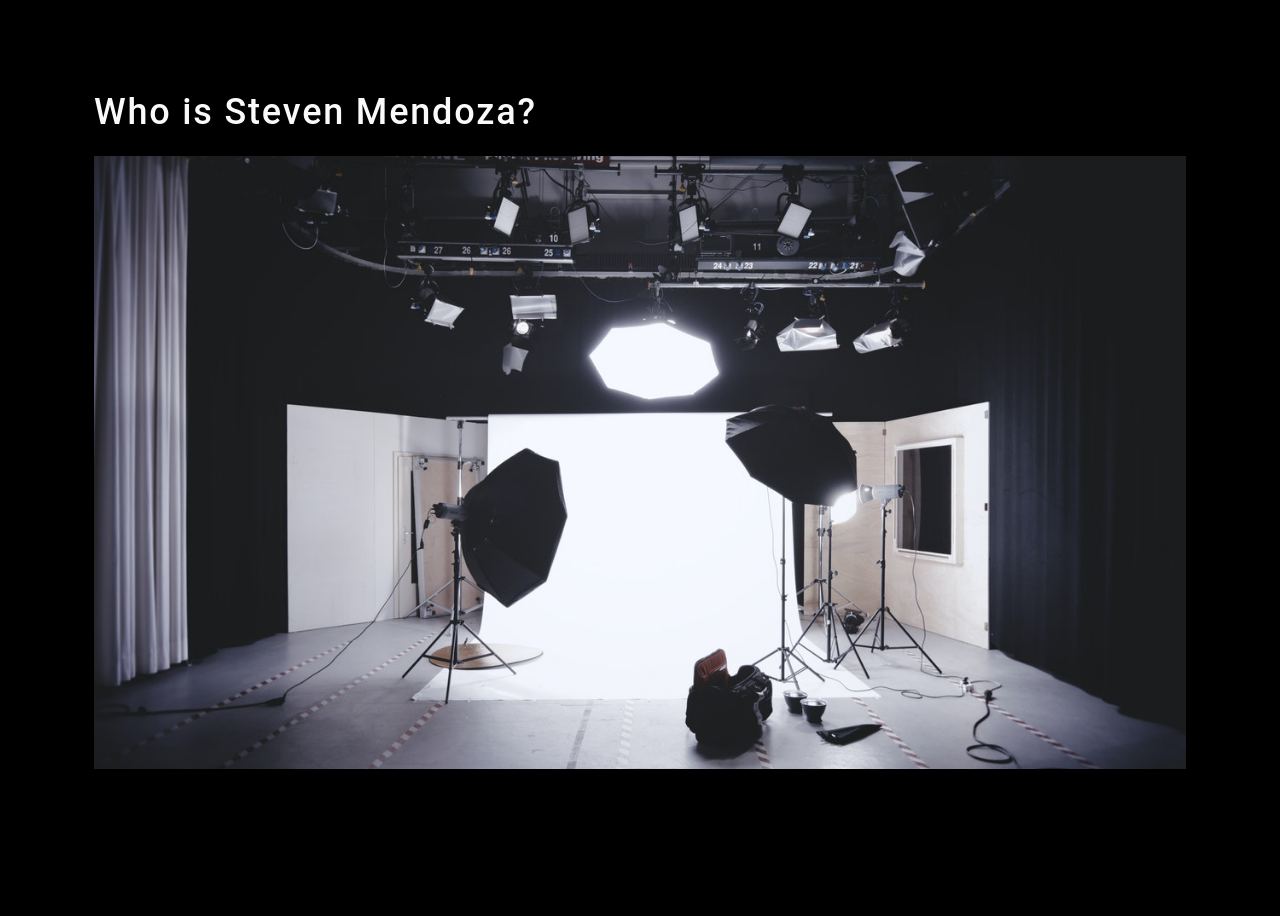
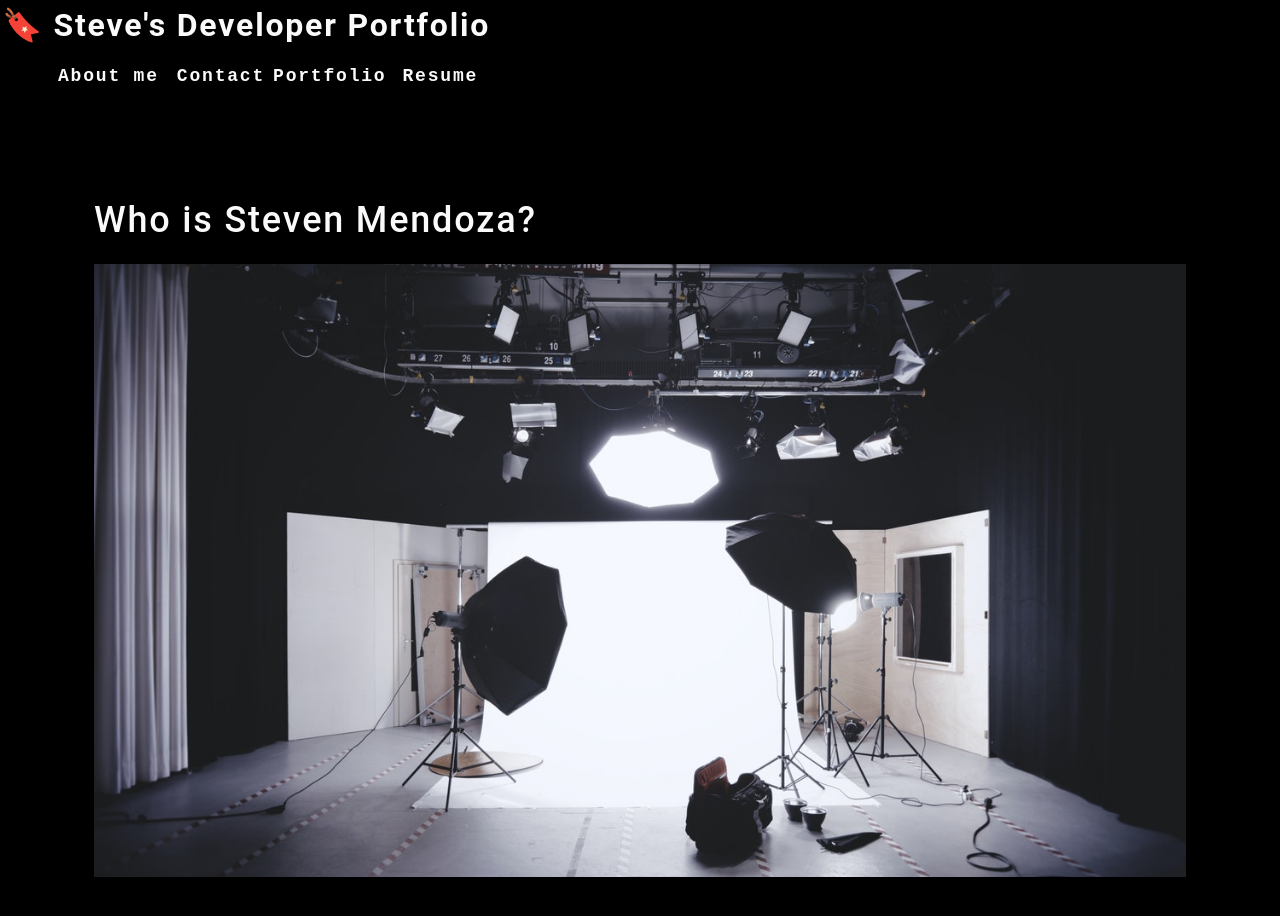
Before and after one commit to smendoza94/dev-portfolio-react, a React (Create React App) app: page / in a window 1280 px wide. Shown: the top 916 px of the page. Before the commit the page ends 883 px from the top, so only its background shows below. Built offline with nearby package versions, Linux system fonts and the light colour scheme.

Commit message:
added nav bar, renders nav tabs through .map

```diff
--- a/src/App.js
+++ b/src/App.js
@@ -1,9 +1,11 @@
 import "./App.css";
 import About from "./components/About";
+import Nav from "./components/Nav";
 
 function App() {
   return (
     <div>
+      <Nav></Nav>
       <main>
         <About></About>
       </main>
--- /dev/null
+++ b/src/components/Nav/index.js
@@ -0,0 +1,54 @@
+import React from "react";
+
+function Nav() {
+  const categories = [
+    {
+      name: "Portfolio",
+      description:
+        "Displays titled images of the developer’s applications with links to both the deployed applications and the corresponding GitHub repository.",
+    },
+    {
+      name: "Resume",
+      description:
+        "Provides a link to a downloadable resume and a list of the developer’s proficiencies.",
+    },
+  ];
+  // event listener "onClick" run categorySelected function that...
+  function categorySelected(name) {
+    console.log(`${name} clicked!`);
+  }
+  // returns the completed nav component to DOM
+  return (
+    <header>
+      <h2>
+        <a href="/">
+          <span role="img" aria-label="camera">
+            {" "}
+            🔖
+          </span>{" "}
+          Steve's Developer Portfolio
+        </a>
+      </h2>
+      <nav>
+        <ul className="flex-row">
+          <li className="mx-2">
+            <a href="#about">About me</a>
+          </li>
+          <li>
+            <span>Contact</span>
+          </li>
+          {/* loads the categories listed in the navigation bar */}
+          {categories.map((category) => (
+            <li className="mx-1" key={category.name}>
+              <span onClick={() => categorySelected(category.name)}>
+                {category.name}
+              </span>
+            </li>
+          ))}
+        </ul>
+      </nav>
+    </header>
+  );
+}
+
+export default Nav;
--- a/src/index.css
+++ b/src/index.css
@@ -1,4 +1,3 @@
-
 main {
   margin: 0 auto;
   max-width: 90%;
@@ -6,8 +5,8 @@ main {
 }
 :root {
   --primary: #8c54ff;
-  --secondary: #F3A847;
-  --tertiary: #B12704;
+  --secondary: #f3a847;
+  --tertiary: #b12704;
   --light: #fafafa;
   --dark: #000000;
   --darker: #111111;
@@ -15,7 +14,6 @@ main {
   --spacing-one: calc(1rem * 0.5);
   --spacing-two: calc(1rem);
   --spacing-five: calc(2.5rem);
-
 }
 
 * {
@@ -33,11 +31,10 @@ body {
   font-weight: 600;
   line-height: 1.5;
   font-size: 18px;
-  letter-spacing: .1em;
+  letter-spacing: 0.1em;
   background: var(--dark);
   color: var(--light);
-  font-family: 'Poiret One', cursive;
-
+  font-family: monospace, Helvetica, sans-serif;
 }
 
 h1,
@@ -46,7 +43,7 @@ h3,
 h4,
 h5,
 h6 {
-  font-family: 'Roboto', sans-serif;
+  font-family: "Roboto", sans-serif;
   font-weight: 500;
   margin: 5px 0;
   line-height: 1.25;
@@ -103,7 +100,7 @@ button {
   font-size: 1rem;
   text-decoration: none;
   padding: 0.25rem 1rem;
-  border-radius: .5rem;
+  border-radius: 0.5rem;
   border: none;
   outline: none;
   cursor: pointer;
@@ -112,12 +109,12 @@ button {
 }
 
 button:hover {
-  opacity: .8;
+  opacity: 0.8;
 }
 
 button[disabled] {
   cursor: default;
-  opacity: .8;
+  opacity: 0.8;
 }
 
 img {
@@ -143,7 +140,7 @@ input {
 
 input:focus {
   border: 1px solid var(--secondary);
-  box-shadow: 0 0 .25rem rgba(0, 0, 0, .5);
+  box-shadow: 0 0 0.25rem rgba(0, 0, 0, 0.5);
 }
 
 li {
@@ -154,7 +151,7 @@ nav a:hover {
   text-decoration: none;
 }
 
-nav  li {
+nav li {
   cursor: pointer;
 }
 
@@ -243,7 +240,7 @@ textarea {
 }
 
 .modalBackdrop {
-	background: rgba(0, 0, 0, .65);
+  background: rgba(0, 0, 0, 0.65);
   bottom: 0;
   left: 0;
   overflow: auto;
@@ -287,7 +284,6 @@ a {
   padding: 2px 4px;
   margin-left: -2px;
   margin-right: -2px;
-
 }
 
 .navActive {
```
Lines whose indentation alone changed are shown as unchanged.
